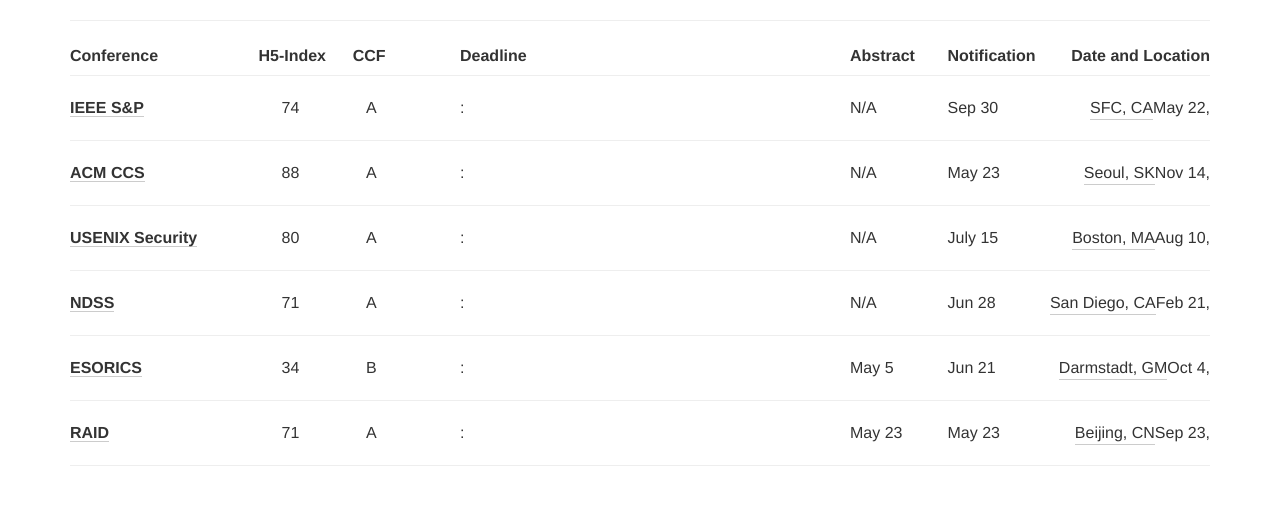
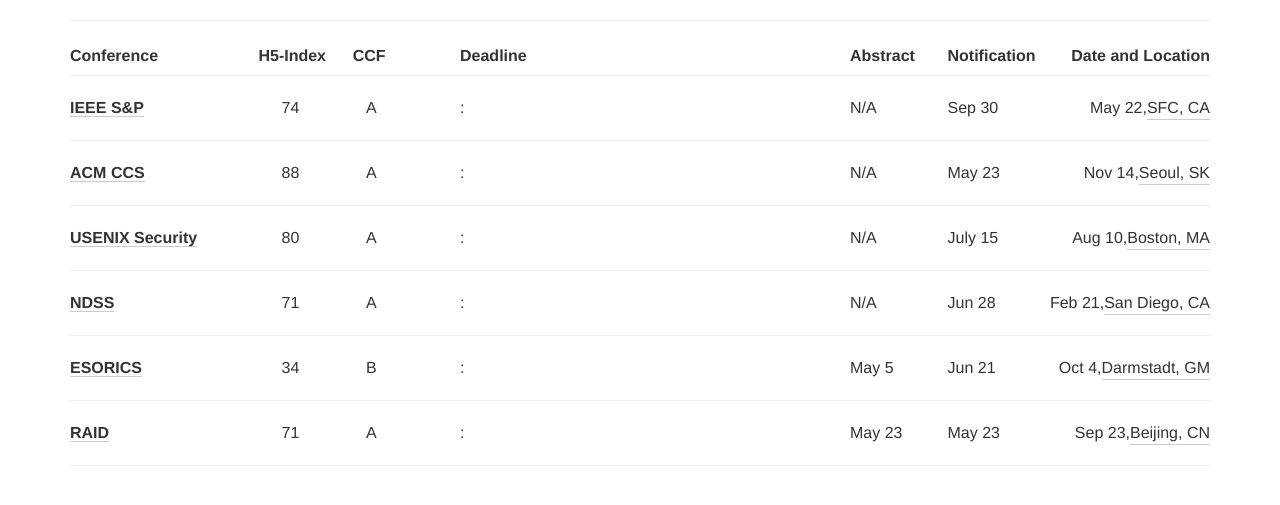
Before and after one commit to jianghaizhi/conference, a Jekyll site: the page built from index.html, in a window 1280 px wide. Shown: the part 243-748 px from the top of the page. Built offline with Jekyll 4.4.1, drawn with Linux system fonts in a browser that asks for light colours; nearby versions of some CDN libraries; comment, search, counter and statistics services are not loaded.

Commit message:
Update index.html

```diff
--- a/index.html
+++ b/index.html
@@ -78,7 +78,7 @@
                 {{conf.notification}}
               </div>
              <div class="col-xs-12 col-md-2">
-                <font style="float:right;">{{conf.month}} {{conf.date}}, </font><a style="float:right;" target="black" href="http://maps.google.com/?q={{conf.place}}">{{conf.place}}</a>
+                <a style="float:right;" target="black" href="http://maps.google.com/?q={{conf.place}}">{{conf.place}}</a><font style="float:right;">{{conf.month}} {{conf.date}}, </font>
               </div>
 
           </div>
```
